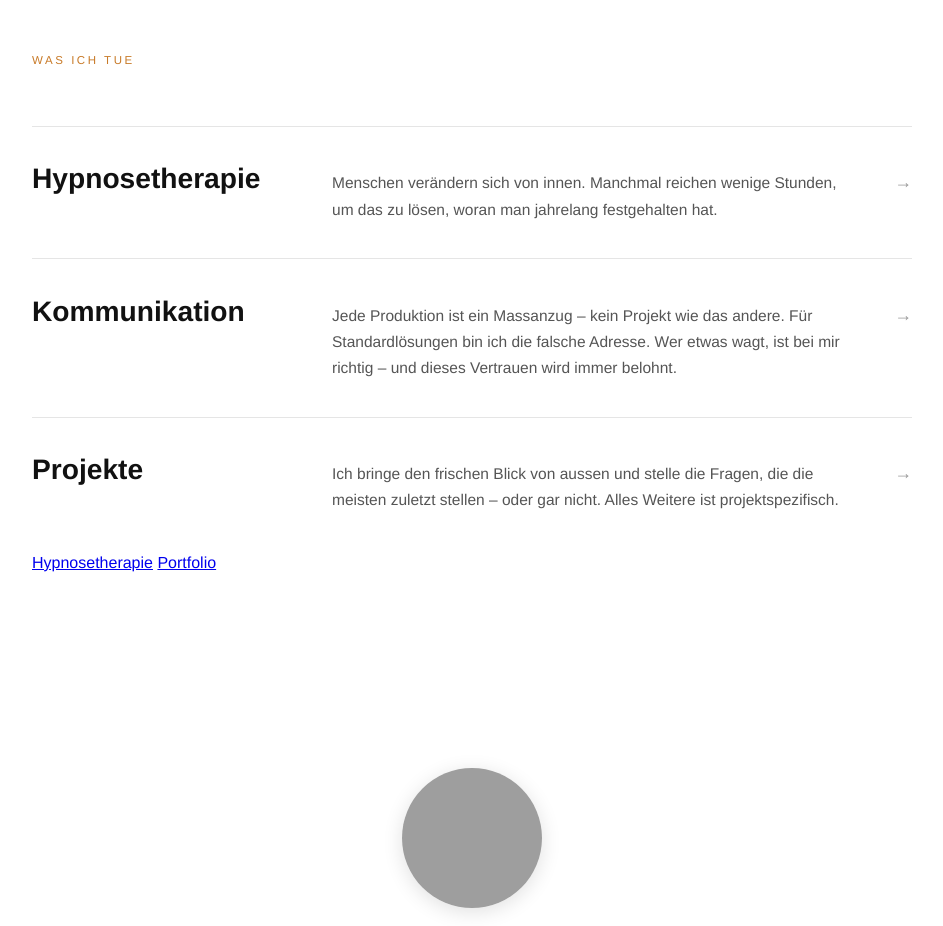
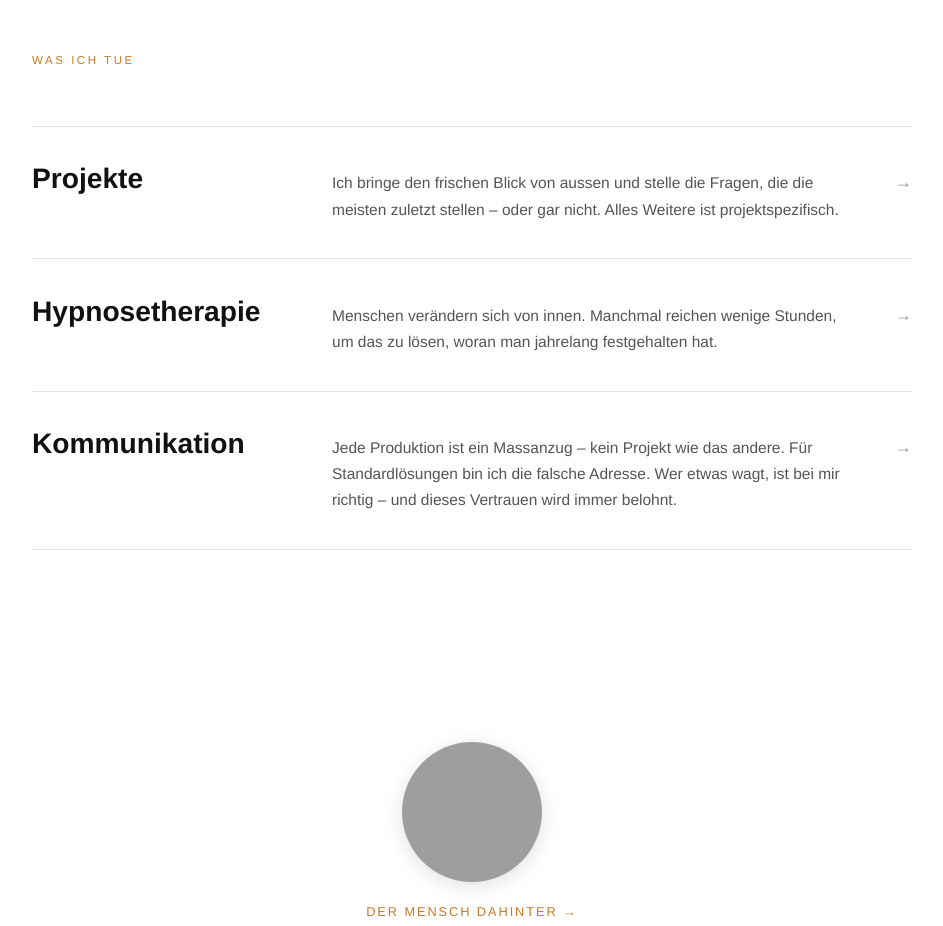
Before and after one commit to SurfsideProduction/baelli-website, a plain HTML site: page index.html in a window 1280 px wide. Shown: the part 1380-2306 px from the top of the page, without its empty margins (168-1111 px from the left). Drawn offline with Linux system fonts and the light colour scheme; grey boxes are pictures that could not be loaded.

Commit message:
Fix Startseite: Rubrik-Sektion komplett repariert (Projekte, Hypno, Kommunikation)

```diff
--- a/index.html
+++ b/index.html
@@ -357,27 +357,23 @@
     <div class="worlds-inner">
       <p class="section-eyebrow fade-in">Was ich tue</p>
 
-      <a href="https://www.hypnozoom.ch" target="_blank" rel="noopener noreferrer" class="world-item fade-in">
-        <span class="world-title">Hypnose&shy;therapie</span>
-        <span class="world-desc">Menschen verändern sich von innen. Manchmal reichen wenige Stunden, um das zu lösen, woran man jahrelang festgehalten hat.</span>
-        <span class="world-arrow">→</span>
-      </a>
-
       <a href="portfolio.html" class="world-item fade-in">
-        <span class="world-title">Kommunikation</span>
-        <span class="world-desc">Jede Produktion ist ein Massanzug – kein Projekt wie das andere. Für Standardlösungen bin ich die falsche Adresse. Wer etwas wagt, ist bei mir richtig – und dieses Vertrauen wird immer belohnt.</span>
-        <span class="world-arrow">→</span>
-      </a>
-
-      <a href="ueber-mich.html" class="world-item fade-in">
         <span class="world-title">Projekte</span>
         <span class="world-desc">Ich bringe den frischen Blick von aussen und stelle die Fragen, die die meisten zuletzt stellen – oder gar nicht. Alles Weitere ist projektspezifisch.</span>
         <span class="world-arrow">→</span>
       </a>
 
-      <a href="https://www.hypnozoom.ch" target="_blank" rel="noopener noreferrer">Hypnosetherapie</a>
+      <a href="https://www.hypnozoom.ch" target="_blank" rel="noopener noreferrer" class="world-item fade-in">
+        <span class="world-title">Hypnose­therapie</span>
+        <span class="world-desc">Menschen verändern sich von innen. Manchmal reichen wenige Stunden, um das zu lösen, woran man jahrelang festgehalten hat.</span>
+        <span class="world-arrow">→</span>
+      </a>
 
-      <a href="ueber-mich.html">Portfolio</a>
+      <a href="ueber-mich.html" class="world-item fade-in">
+        <span class="world-title">Kommunikation</span>
+        <span class="world-desc">Jede Produktion ist ein Massanzug – kein Projekt wie das andere. Für Standardlösungen bin ich die falsche Adresse. Wer etwas wagt, ist bei mir richtig – und dieses Vertrauen wird immer belohnt.</span>
+        <span class="world-arrow">→</span>
+      </a>
 
     </div>
   </section>
```
